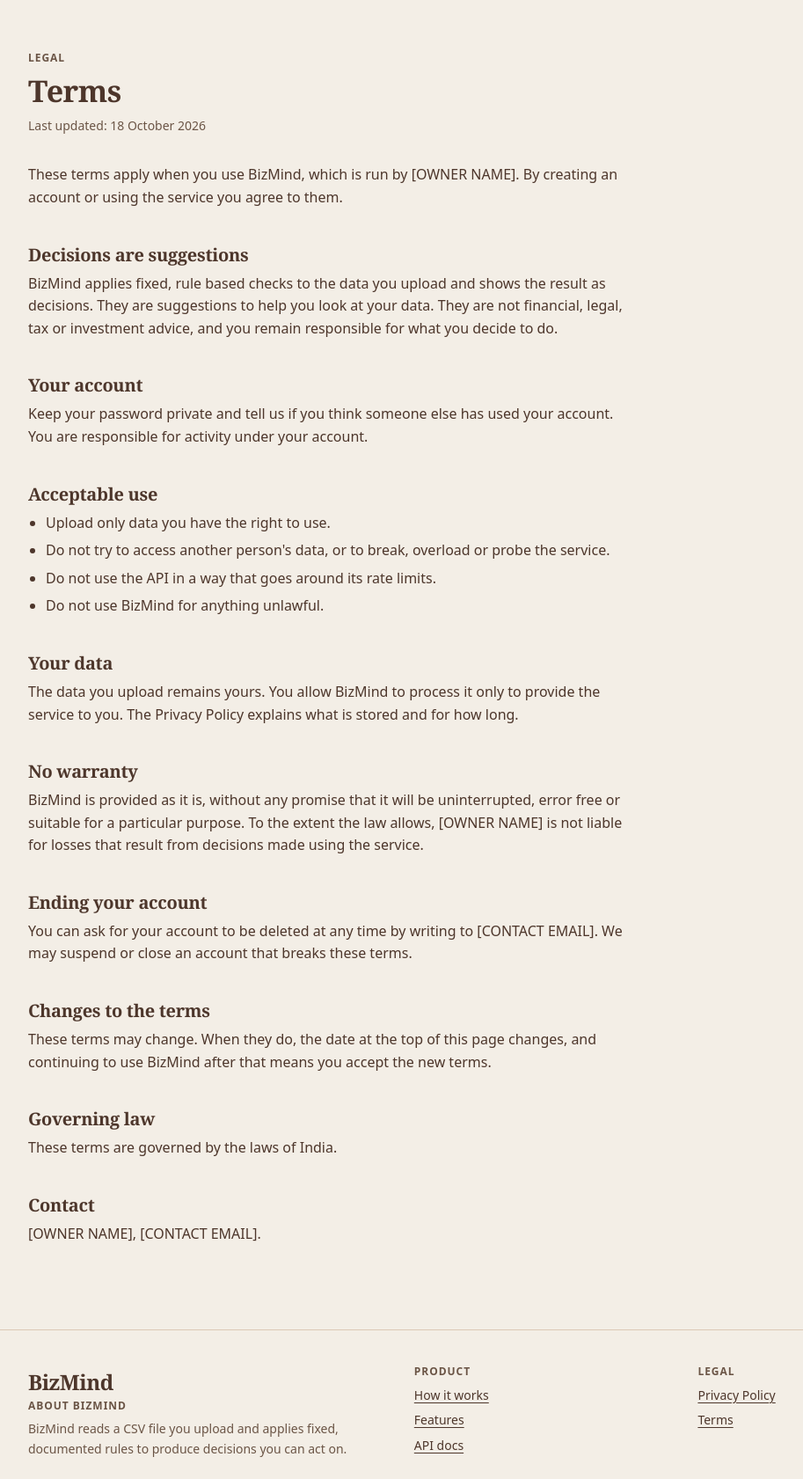
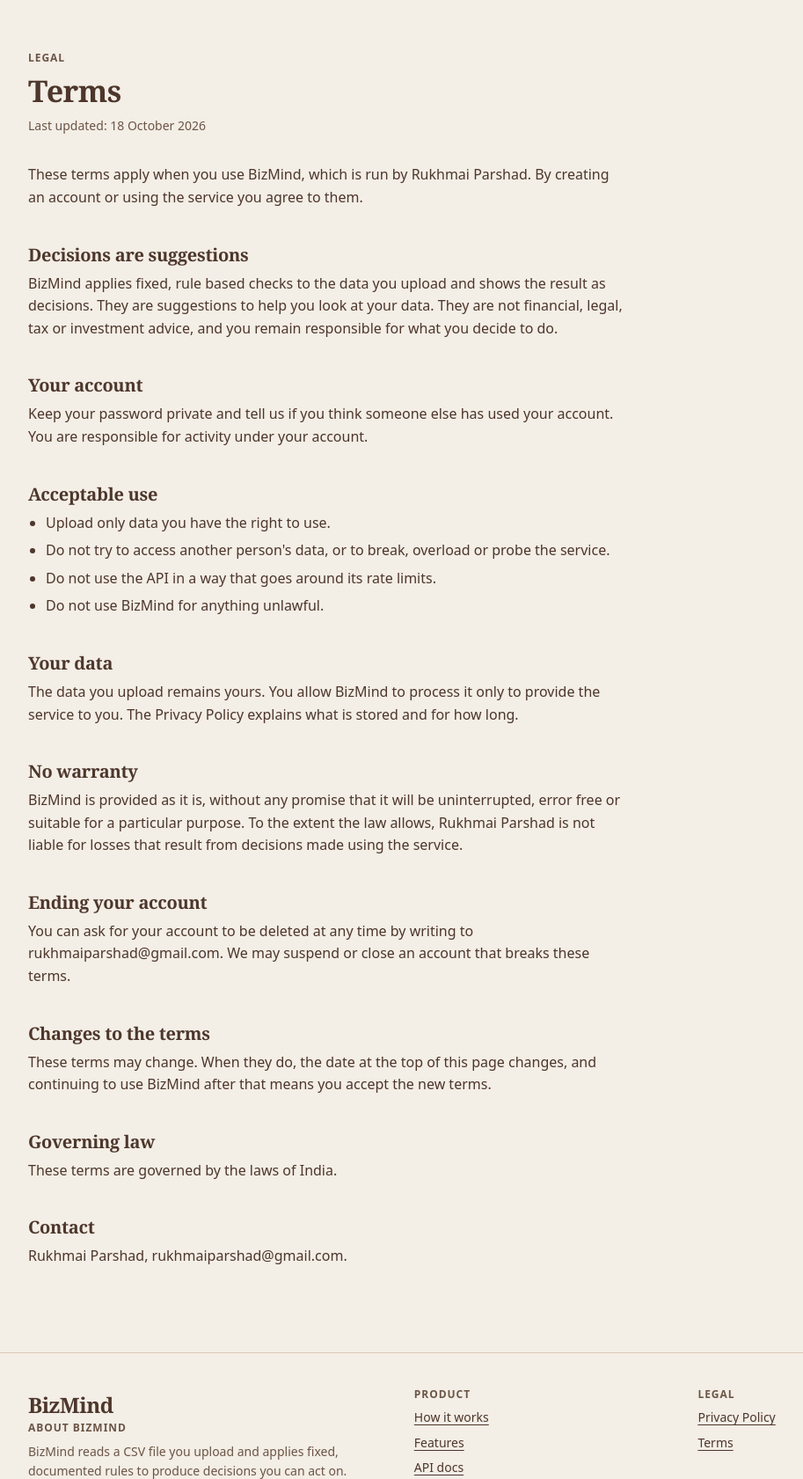
Before and after one commit to Rukhmai-Parshad/bizmind, a Django app: page /terms/ in a window 1280 px wide. Shown: the part 61-1742 px from the top of the page at 88% size, without its empty margins (82-995 px from the left). Run offline with Django 5.2, Linux system fonts and the light colour scheme; parts of the project's set-up code (start-up, migrations or seed data) failed here and were passed over.

Commit message:
Fill contact details and fix hero label

```diff
--- a/templates/core/home.html
+++ b/templates/core/home.html
@@ -5,7 +5,7 @@
 <div class="wrap">
     <section class="hero">
         <div>
-            <p class="label label-primary">Decision intelligence for small business</p>
+            <p class="label label-primary">Rule-based decisions for small business</p>
             <h1>Your CSV, turned into a short list of decisions.</h1>
             <p class="lead">Upload a sales, marketing or finance CSV. BizMind applies fixed rules and lists what to do next, with the reason and a confidence score.</p>
             <div class="btn-row">
--- a/templates/core/privacy.html
+++ b/templates/core/privacy.html
@@ -8,7 +8,7 @@
         <h1>Privacy Policy</h1>
         <p class="updated">Last updated: 18 October 2026</p>
 
-        <p>This policy explains what data BizMind handles and why. BizMind is run by [OWNER NAME]. For any question about your data, write to [CONTACT EMAIL].</p>
+        <p>This policy explains what data BizMind handles and why. BizMind is run by Rukhmai Parshad. For any question about your data, write to rukhmaiparshad@gmail.com.</p>
 
         <h2>What we collect</h2>
         <ul>
@@ -39,13 +39,13 @@
         <p>To slow down repeated login and sign up attempts, the server keeps short lived counters in memory: 15 minutes for logins and one hour for sign ups. They are keyed by a hash of your email address and your IP address.</p>
 
         <h2>Retention and deletion</h2>
-        <p>Your account, rows and decisions are kept until you ask for them to be deleted. To request deletion, write to [CONTACT EMAIL]. Deleting an account also deletes its datasets, rows and decisions.</p>
+        <p>Your account, rows and decisions are kept until you ask for them to be deleted. To request deletion, write to rukhmaiparshad@gmail.com. Deleting an account also deletes its datasets, rows and decisions.</p>
 
         <h2>Changes to this policy</h2>
         <p>If this policy changes, the date at the top of this page changes with it.</p>
 
         <h2>Contact</h2>
-        <p>[OWNER NAME], [CONTACT EMAIL].</p>
+        <p>Rukhmai Parshad, rukhmaiparshad@gmail.com.</p>
     </article>
 </div>
 {% endblock %}
--- a/templates/core/terms.html
+++ b/templates/core/terms.html
@@ -8,7 +8,7 @@
         <h1>Terms</h1>
         <p class="updated">Last updated: 18 October 2026</p>
 
-        <p>These terms apply when you use BizMind, which is run by [OWNER NAME]. By creating an account or using the service you agree to them.</p>
+        <p>These terms apply when you use BizMind, which is run by Rukhmai Parshad. By creating an account or using the service you agree to them.</p>
 
         <h2>Decisions are suggestions</h2>
         <p>BizMind applies fixed, rule based checks to the data you upload and shows the result as decisions. They are suggestions to help you look at your data. They are not financial, legal, tax or investment advice, and you remain responsible for what you decide to do.</p>
@@ -28,10 +28,10 @@
         <p>The data you upload remains yours. You allow BizMind to process it only to provide the service to you. The Privacy Policy explains what is stored and for how long.</p>
 
         <h2>No warranty</h2>
-        <p>BizMind is provided as it is, without any promise that it will be uninterrupted, error free or suitable for a particular purpose. To the extent the law allows, [OWNER NAME] is not liable for losses that result from decisions made using the service.</p>
+        <p>BizMind is provided as it is, without any promise that it will be uninterrupted, error free or suitable for a particular purpose. To the extent the law allows, Rukhmai Parshad is not liable for losses that result from decisions made using the service.</p>
 
         <h2>Ending your account</h2>
-        <p>You can ask for your account to be deleted at any time by writing to [CONTACT EMAIL]. We may suspend or close an account that breaks these terms.</p>
+        <p>You can ask for your account to be deleted at any time by writing to rukhmaiparshad@gmail.com. We may suspend or close an account that breaks these terms.</p>
 
         <h2>Changes to the terms</h2>
         <p>These terms may change. When they do, the date at the top of this page changes, and continuing to use BizMind after that means you accept the new terms.</p>
@@ -40,7 +40,7 @@
         <p>These terms are governed by the laws of India.</p>
 
         <h2>Contact</h2>
-        <p>[OWNER NAME], [CONTACT EMAIL].</p>
+        <p>Rukhmai Parshad, rukhmaiparshad@gmail.com.</p>
     </article>
 </div>
 {% endblock %}
```
